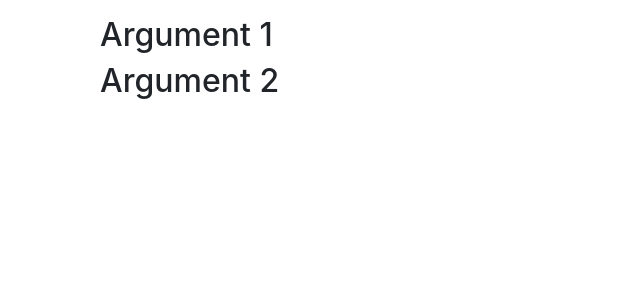
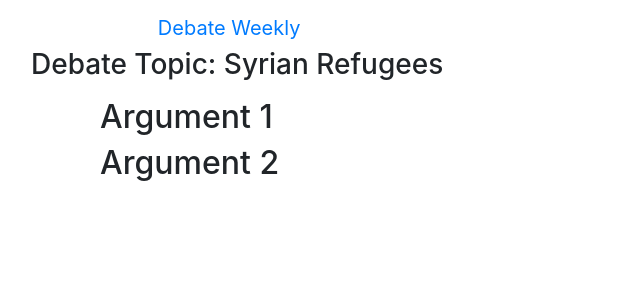
Before and after one commit to KitsuneNoctus/Debate-Weekly-App, a Flask app: page / in a window 1280 px wide. Shown: the top 300 px of the page, without its empty margins (0-640 px from the left). Run offline with Flask 2, Linux system fonts and the light colour scheme; some libraries are stand-ins or nearby versions.

Commit message:
added in the nav bar. Trying to center.

```diff
--- a/templates/partials/navbar.html
+++ b/templates/partials/navbar.html
@@ -1,3 +1,11 @@
 
-<nav class = 'navbar navbar-default'>
+<nav class='navbar navbar-default'>
+    <div class='container-fluid text-center'>
+        <div class='navbar-header'>
+            <a class='navbar-brand' href='/'>
+                Debate Weekly
+            </a>
+            <h3>Debate Topic: Syrian Refugees</h3>
+        </div>
+    </div>
 </nav>
```
